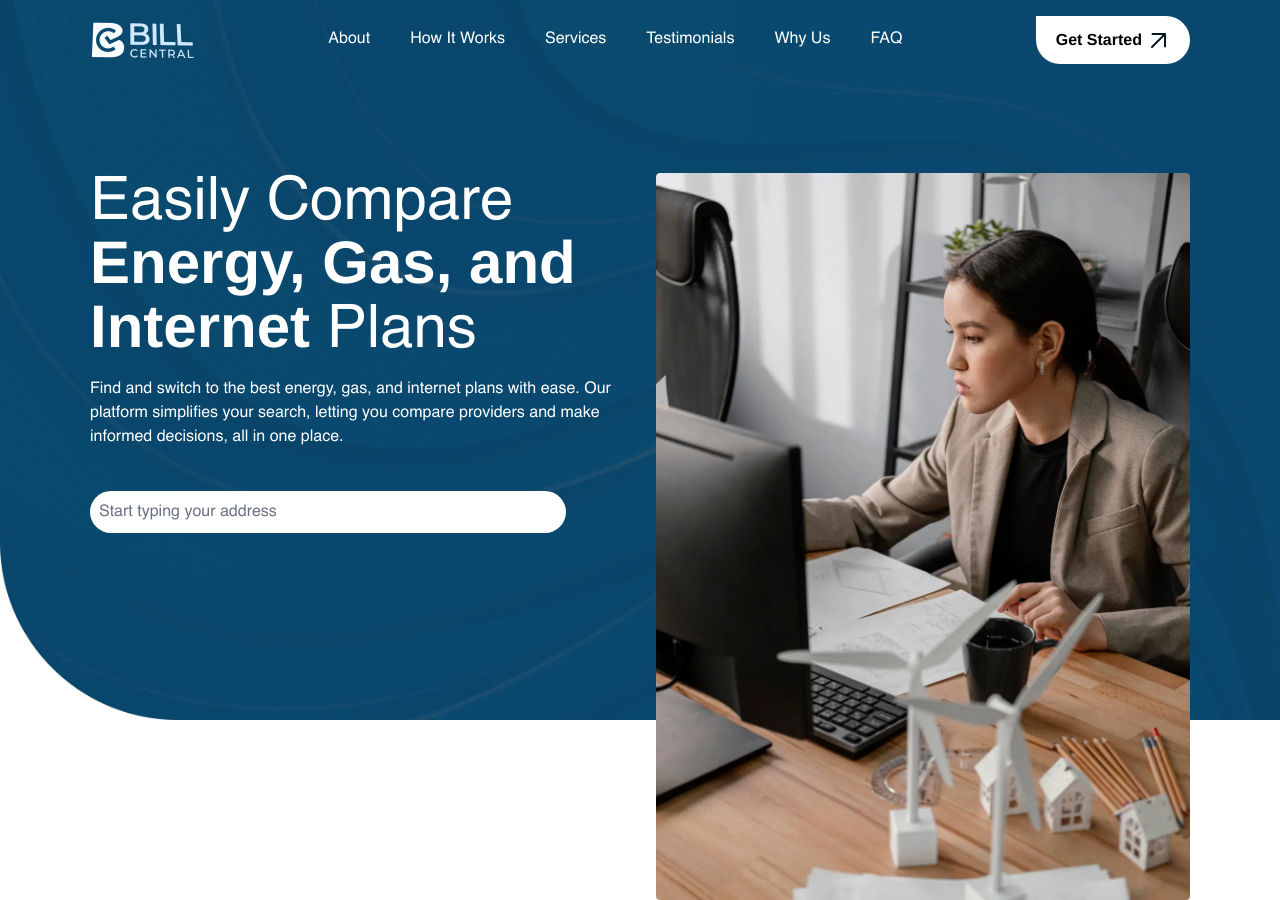
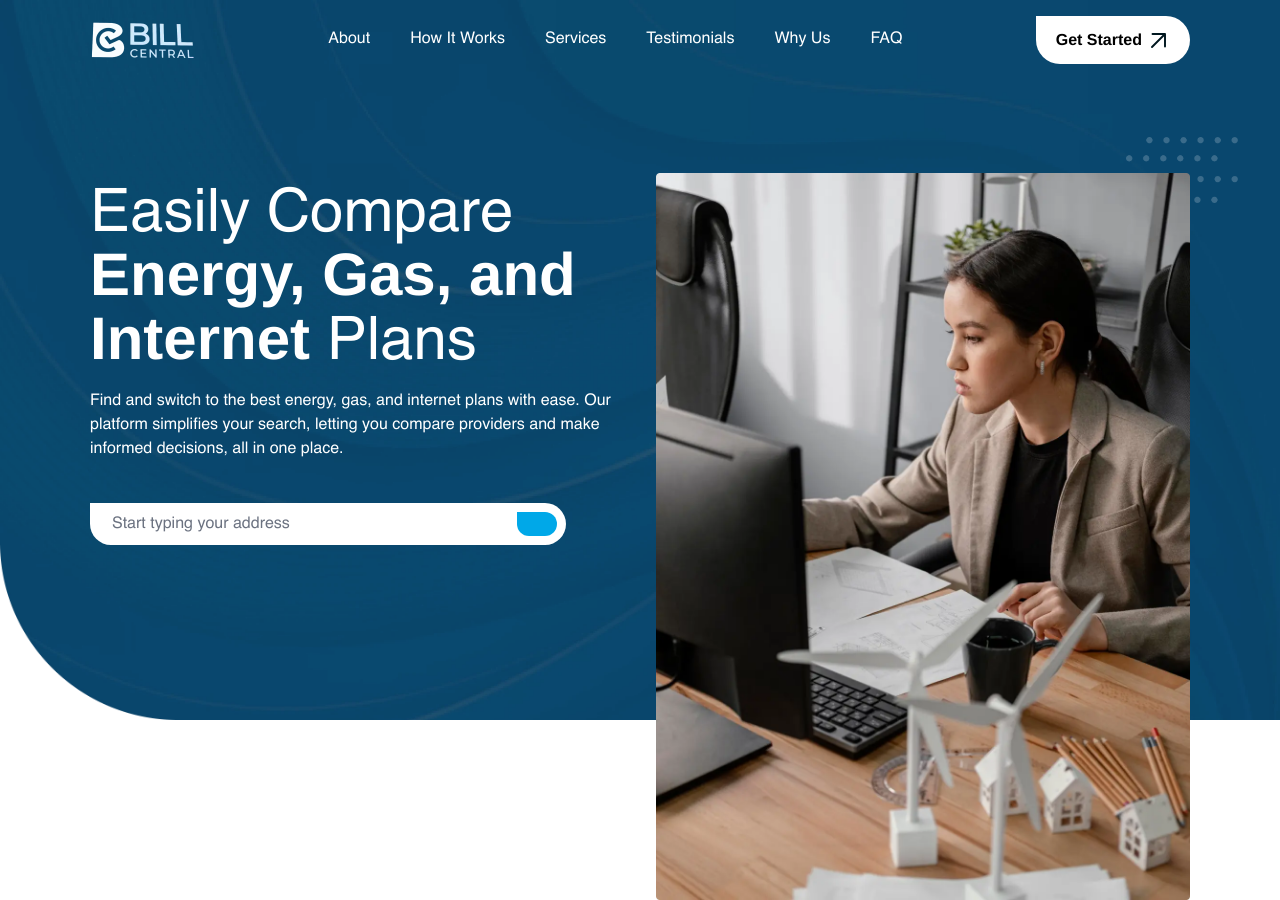
Before and after one commit to sonambishnoi550/Bill-central, a React (Create React App) app: page / in a window 1280 px wide. Built offline with nearby package versions, Linux system fonts and the light colour scheme.

Commit message:
add dots

```diff
--- a/src/common/CustomButton.jsx
+++ b/src/common/CustomButton.jsx
@@ -2,7 +2,7 @@ import React from 'react'
 
 const CustomButton = ({CustomButton, ButtonArrow}) => {
   return (
-    <div><button className='font-bold text-white rounded-full rounded-tl-none py-3 px-5 bg-light-blue flex items-center text-base'>{CustomButton} <span>{ButtonArrow}</span>
+    <div><button className='font-bold text-white rounded-full rounded-tl-none py-3 px-5 bg-[#00A8E8] flex items-center text-base'>{CustomButton} <span>{ButtonArrow}</span>
       </button></div>
   )
 }
--- a/src/components/Hero.jsx
+++ b/src/components/Hero.jsx
@@ -1,8 +1,8 @@
 import React from 'react';
 import CustomButton from '../common/CustomButton';
-import {ButtonArrowIcon} from '../utils/Icons';
+import {ButtonArrow} from '../utils/Icons';
 import heroImage from '../assets/images/webp/hero-image.webp';
-import dotsImage from '../assets/images/webp/dodo-logo.webp';
+import dotsImage from '../assets/images/webp/hero-dots-image.webp';
 import Header from '../common/Header';
 import heroBgImage from '../assets/images/webp/hero-bg-image.webp';
 
@@ -12,36 +12,24 @@ const Hero = () => {
       <Header/>
       <div className="container pt-[109px] max-lg:pt-20 max-md:pt-12 max-sm:pt-8">
         <div className="flex max-lg:flex-col gap-8">
-          <div className="lg:w-6/12 w-full text-center lg:text-left flex justify-center">
+          <div className="lg:w-6/12 w-full text-center lg:text-left flex flex-col pt-3">
             <div>
-              <h1 className="text-6xl font-normal text-white leading-custom-xl max-lg:text-5xl max-md:text-4xl max-sm:text-3xl">
+              <h1 className="text-6xl font-normal text-white !leading-custom-[150%] max-lg:text-5xl max-md:text-4xl max-sm:text-3xl">
                 Easily Compare <span className="font-bold">Energy, Gas, and Internet</span> Plans
               </h1>
               <p className="text-base font-normal text-white leading-custom-2xl pt-4 pb-[42px] max-lg:pb-6 max-md:text-sm max-sm:pt-2">
                 Find and switch to the best energy, gas, and internet plans with ease. Our platform simplifies your search, letting you compare providers and make informed decisions, all in one place.
               </p>
-              <div className="flex items-center bg-white rounded-full p-[9px] max-w-[476px] mx-auto lg:mx-0">
-                <label htmlFor="addressInput" className="sr-only">
-                  Address
-                </label>
-                <input
-                  id="addressInput"
-                  type="text"
-                  placeholder="Start typing your address"
-                  className="flex-grow placeholder-gray-500 text-base font-normal outline-none max-sm:text-sm"
-                />
-                <CustomButton label="Compare" icon={<ButtonArrowIcon />} />
+              <div className='flex p-[9px] pl-[22px] bg-white rounded-full rounded-tl-none items-center max-w-[476px] justify-between max-sm:pl-3 max-lg:mx-auto'>
+                <input type="text" placeholder='Start typing your address ' className='placeholder:text-gray-500 placeholder:text-base placeholder:font-normal !outline-none !bg-transparent placeholder:max-sm:text-sm' />
+                <CustomButton customButton="Compare" buttonSpan={<ButtonArrow/>} />
               </div>
-            </div>
-            {/* <div className="pt-6">
-              <p className="font-normal text-black !text-custom-lg max-md:text-3xl max-sm:text-2xl">
-                More than <span className="text-light-blue">80,000</span>+ companies trust Bill Central
-              </p>
-            </div> */}
+              </div>
+
           </div>
           <div className="lg:w-6/12 w-full flex justify-center items-center relative">
-            <img className="absolute left-[40%'" src={dotsImage} alt="Background dots" />
-            <img className="max-w-[558px] w-full relative" src={heroImage} alt="Hero section" />
+            <img className="absolute right-[-9%] top-[-5%] max-w-[112px]" src={dotsImage} alt="Background dots" />
+            <img className="max-w-[558px] w-full relative z-10" src={heroImage} alt="Hero section" />
           </div>
         </div>
       </div>
--- a/src/utils/Icons.js
+++ b/src/utils/Icons.js
@@ -4,7 +4,7 @@ export const HeaderArrowIcon = () => (
     </svg>
 )
 
-export const ButtonArrowIcon = () => (
+export const ButtonArrow= () => (
     <svg width="15" height="15" viewBox="0 0 15 15" fill="none" xmlns="http://www.w3.org/2000/svg">
         <path d="M1 14L14 1M14 1V13.48M14 1H1.52" stroke="white" stroke-width="1.93338" stroke-linecap="round" stroke-linejoin="round" />
     </svg>
```
